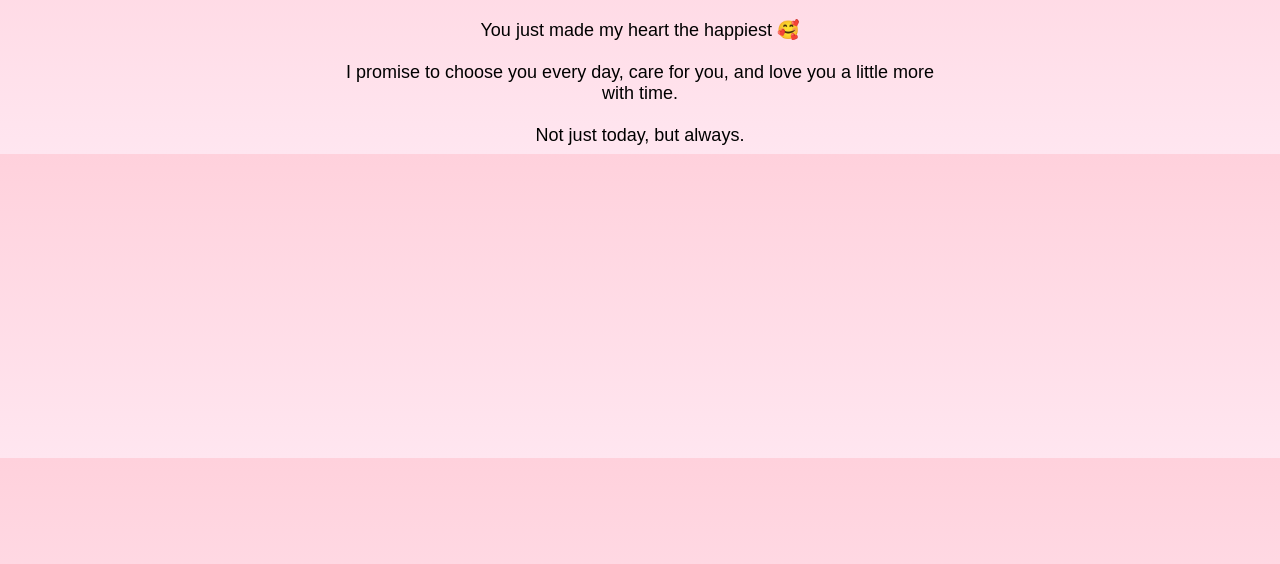
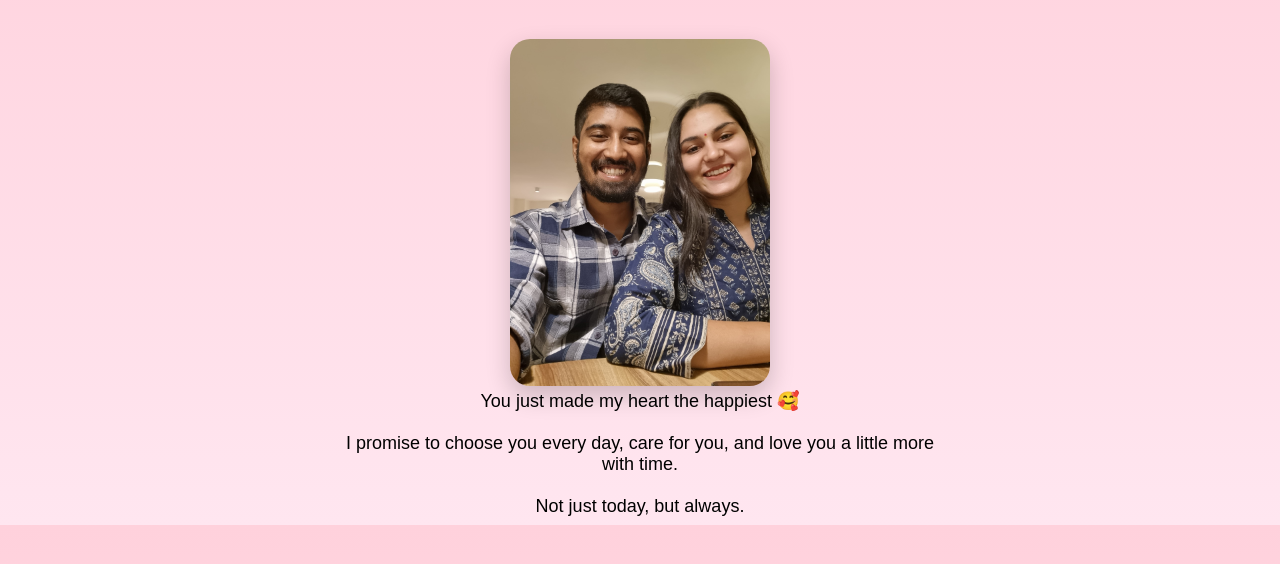
Before and after one commit to capt2492-hub/Shivani, a plain HTML site: page index.html in a window 1280 px wide. Both pictures are taken after a click on the button "Yes 💖". Shown: the part 150-714 px from the top of the page. Drawn offline with Linux system fonts and the light colour scheme.

Commit message:
Update index.html

```diff
--- a/index.html
+++ b/index.html
@@ -51,6 +51,7 @@ So today, straight from my heart, I just want to ask…
 function yesClick() {
   document.body.innerHTML = `
     <h1>💖 I Love You Shivani 💖</h1>
+    <img src="shivani3.jpg.jpeg" alt="Shivani" style="width:260px; border-radius:20px; margin-top:20px; box-shadow:0 10px 25px rgba(0,0,0,0.2);">
     <p>
     You just made my heart the happiest 🥰<br><br>
     I promise to choose you every day, care for you, and love you a little more with time.<br><br>
```
